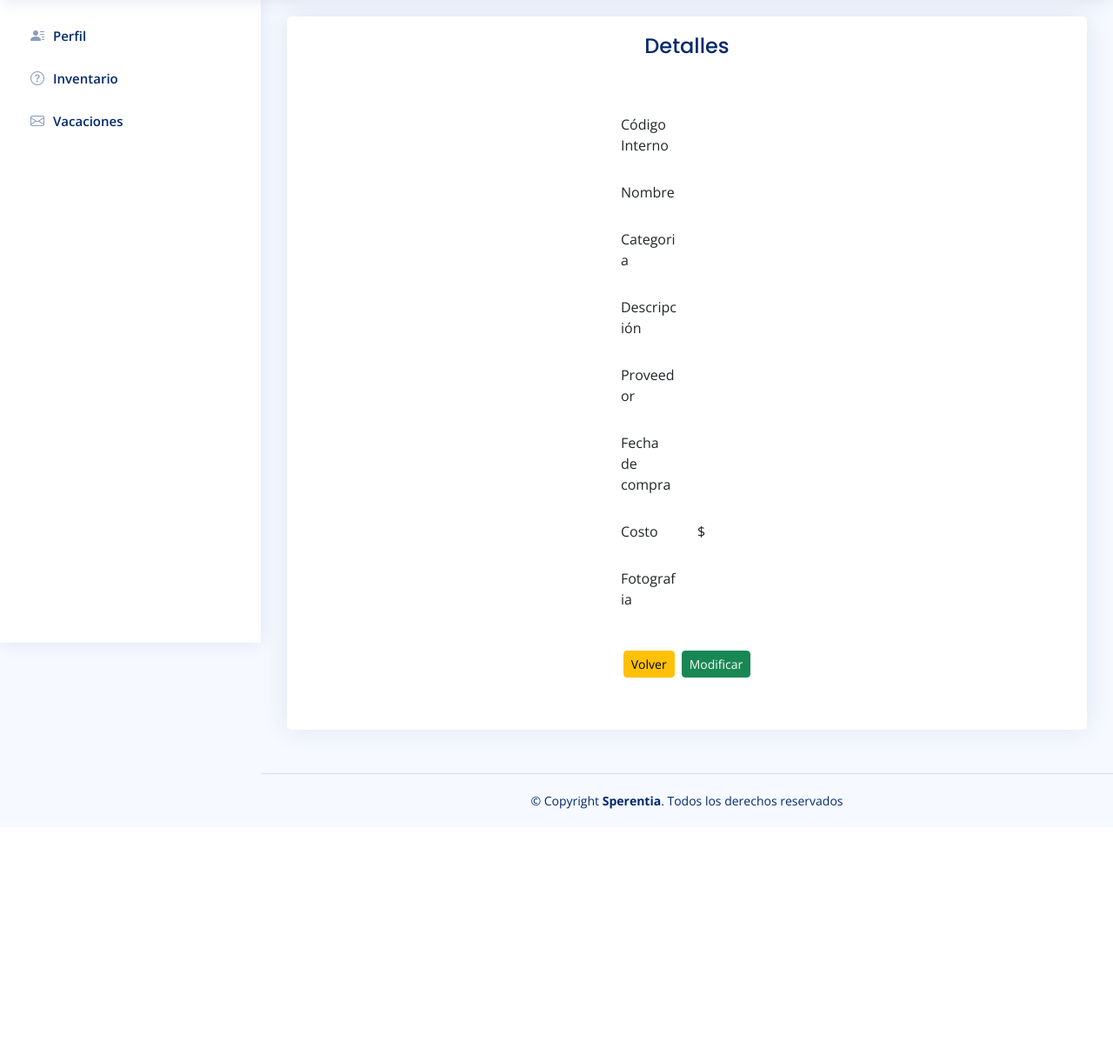
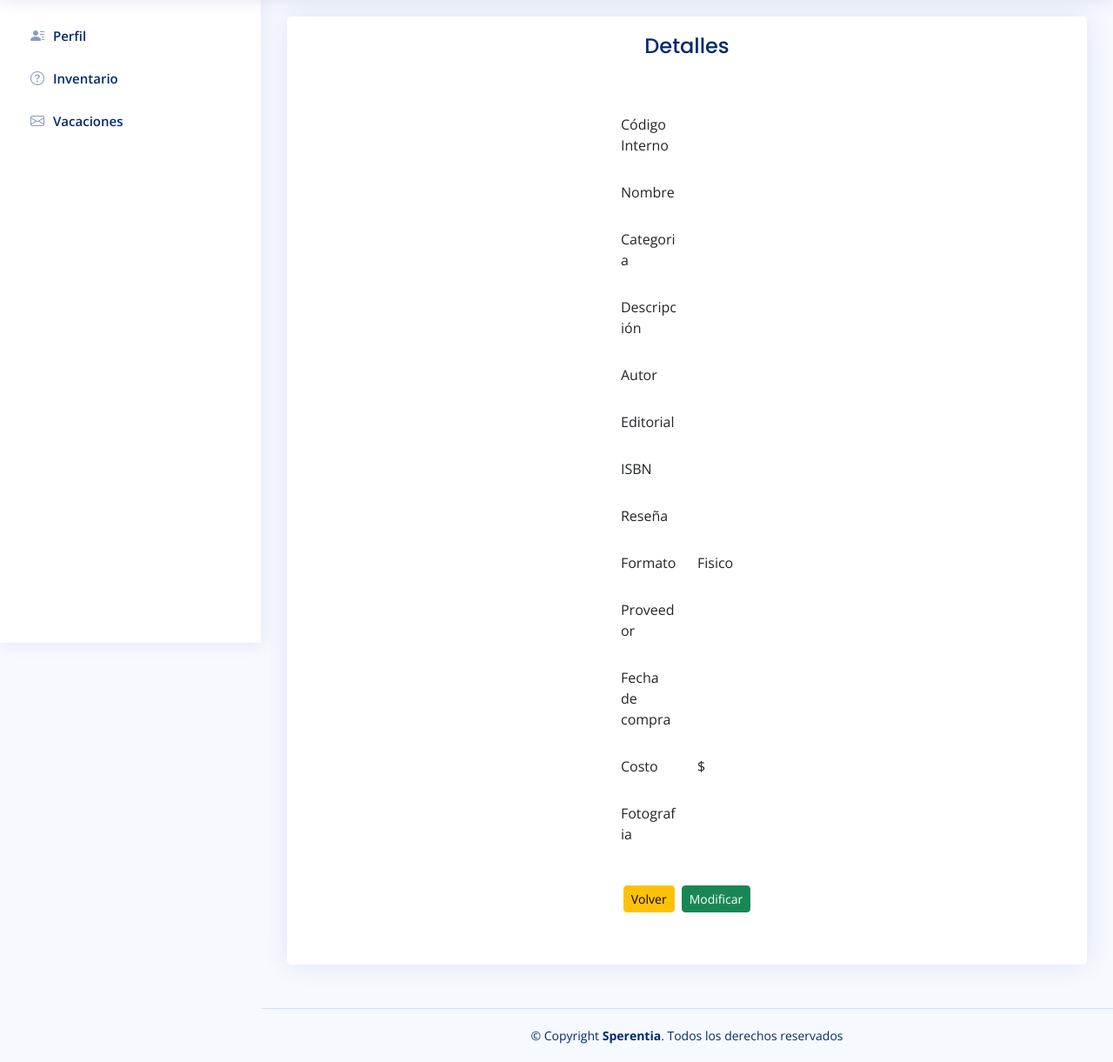
Before and after one commit to KarelyVR/sperentia-v1, an ASP.NET Core app: template Sperentia - SGI/Views/Inventario/Detalles.cshtml in a window 1280 px wide. Shown: the part 61-1282 px from the top of the page at 87% size. Before the commit the page ends 991 px from the top, so only its background shows below. Run offline with ASP.NET Core 8, Linux system fonts and the light colour scheme; the template is opened without the code that fills it, so the values that code supplies are empty; some libraries are stand-ins or nearby versions.

Commit message:
inventario detalle

```diff
--- a/Sperentia - SGI/Controllers/InventarioController.cs
+++ b/Sperentia - SGI/Controllers/InventarioController.cs
@@ -111,7 +111,9 @@ namespace Sperientia___SGI.Controllers
 
             var inventario = await _context.Inventarios
                 .Include(d => d.InventarioCategoria)
+                .Include(d => d.InventarioLibro)
                 .FirstOrDefaultAsync(m => m.IdInventario == id);
+
 
             if (inventario == null)
             {
--- a/Sperentia - SGI/Views/Inventario/Detalles.cshtml
+++ b/Sperentia - SGI/Views/Inventario/Detalles.cshtml
@@ -50,6 +50,51 @@
                                 <div class="col-md-7 col-lg-6">
                                     <label for="descripcion" class="col-form-label">
                                         @Model.Inventario.Descripcion
+                                    </label>
+                                </div>
+                            </div>
+
+                            <div class="row mb-3">
+                                <label for="autor" class="col-md-5 col-lg-6 col-form-label">Autor</label>
+                                <div class="col-md-7 col-lg-6">
+                                    <label for="autor" class="col-form-label">
+                                        @Model.Inventario.InventarioLibro.Autor
+                                    </label>
+                                </div>
+                            </div>
+
+                            <div class="row mb-3">
+                                <label for="editorial" class="col-md-5 col-lg-6 col-form-label">Editorial</label>
+                                <div class="col-md-7 col-lg-6">
+                                    <label for="editorial" class="col-form-label">
+                                        @Model.Inventario.InventarioLibro.Editorial
+                                    </label>
+                                </div>
+                            </div>
+
+                            <div class="row mb-3">
+                                <label for="isbn" class="col-md-5 col-lg-6 col-form-label">ISBN</label>
+                                <div class="col-md-7 col-lg-6">
+                                    <label for="isbn" class="col-form-label">
+                                        @Model.Inventario.InventarioLibro.Isbn
+                                    </label>
+                                </div>
+                            </div>
+
+                            <div class="row mb-3">
+                                <label for="reseña" class="col-md-5 col-lg-6 col-form-label">Reseña</label>
+                                <div class="col-md-7 col-lg-6">
+                                    <label for="reseña" class="col-form-label">
+                                        @Model.Inventario.InventarioLibro.Reseña
+                                    </label>
+                                </div>
+                            </div>
+
+                            <div class="row mb-3">
+                                <label for="digital" class="col-md-5 col-lg-6 col-form-label">Formato</label>
+                                <div class="col-md-7 col-lg-6">
+                                    <label for="digital" class="col-form-label">
+                                       @(Model.Inventario.InventarioLibro.EsDigital ? "Digital" : "Fisico")
                                     </label>
                                 </div>
                             </div>
```
